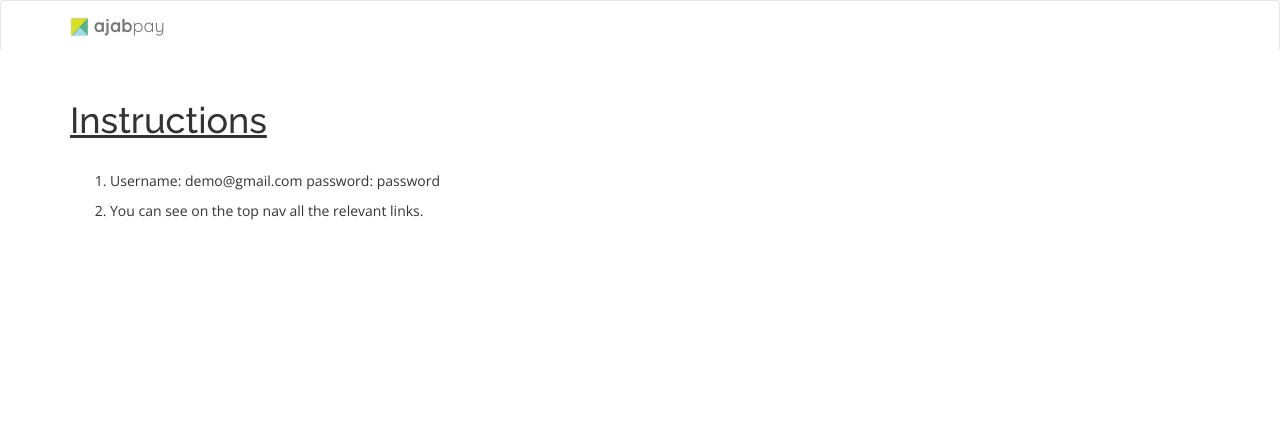
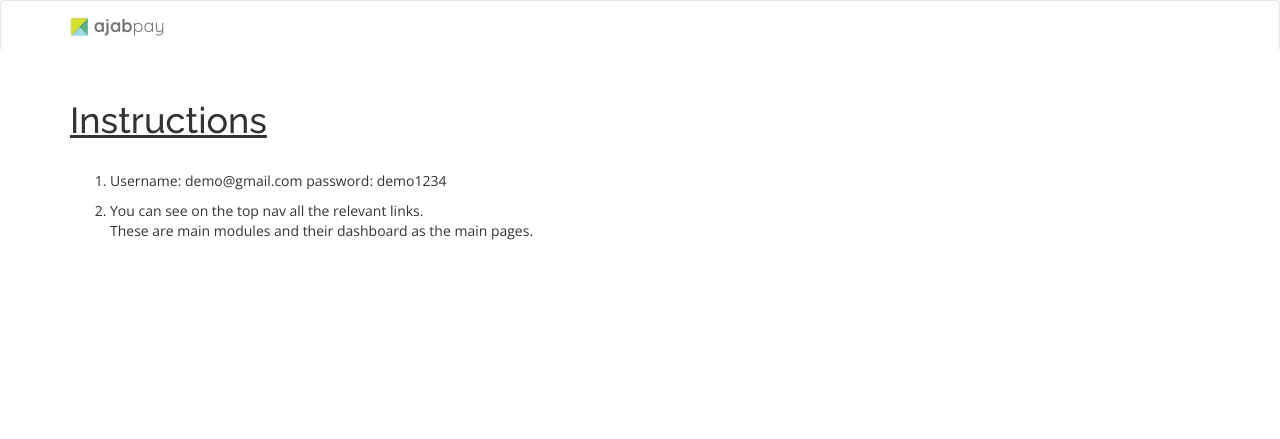
Before and after one commit to kanarelo/ajabpay, a Flask app: page /instructions in a window 1280 px wide. Shown: the top 439 px of the page. Run offline with Flask 2, Linux system fonts and the light colour scheme; parts of the project's set-up code (start-up, migrations or seed data) failed here and were passed over; some libraries are stand-ins or nearby versions.

Commit message:
clean up

```diff
--- a/src/ajabpay/templates/instructions.html
+++ b/src/ajabpay/templates/instructions.html
@@ -9,12 +9,13 @@
             <li>
                 <p>
                     Username: demo@gmail.com
-                    password: password
+                    password: demo1234
                 </p>
             </li>
             <li>
                 <p>
-                    You can see on the top nav all the relevant links.
+                    You can see on the top nav all the relevant links. <br/>
+                    These are main modules and their dashboard as the main pages.
                 </p>
             </li>
         </ol>
```
